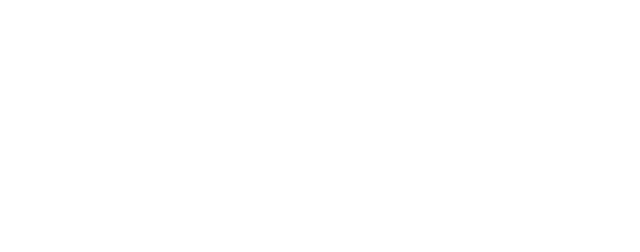
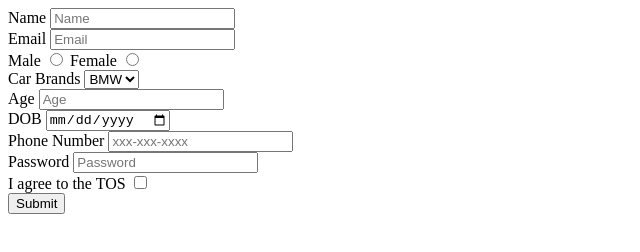
Before and after one commit to acciojob/signup-form-car-Suryadubey05, a website: page main.html in a window 1280 px wide. Shown: the whole page, without its empty margins (0-640 px from the left). Drawn offline with Linux system fonts and the light colour scheme.

Commit message:
created a submission

```diff
--- a/main.html
+++ b/main.html
@@ -8,6 +8,58 @@
 
 <body>
 	<!-- the entire body must be written by student -->
+	<form method="post">
+		<label for="name">Name</label>
+		<input type="text" id="name" placeholder="Name" required>
+		<br>
+
+		<label for="email">Email</label>
+		<input type="email" id="email" placeholder="Email" required>
+		<br>
+
+		<label for="gender_m">Male</label>
+		<input type="radio" id="gender_m" name="gender" required>
+		<label for="gender_f">Female</label>
+		<input type="radio" id="gender_f" name="gender" required>
+		<br>
+
+		<label for="cars">Car Brands</label>
+		<select id="cars" placeholder="--Please choose an option--" required>
+			<option>BMW</option>
+			<option>Audi</option>
+			<option>Kia</option>
+		</select>
+		<br>
+
+		<label for="age">Age</label>
+		<input type="number" id="age" placeholder="Age" required>
+		<br>
+
+		<label for="dob">DOB</label>
+		<input type="date" id="dob" required>
+		<br>
+
+		<label for="tel">Phone Number</label>
+		<input type="tel" id="tel" placeholder="xxx-xxx-xxxx" >
+		<br>
+
+		<label for="password">Password</label>
+		<input type="password" id="password" placeholder="Password" required>
+		<br>
+		<label for="tos">I agree to the TOS</label>
+		<input type="checkbox" id="tos"  required>
+		<br>
+		<button type="submit">Submit</button>
+
+	</form>
+
+
+
+
+
+
+
+
     <script type="text/javascript" src="./script.js">
 </script>
 
```
